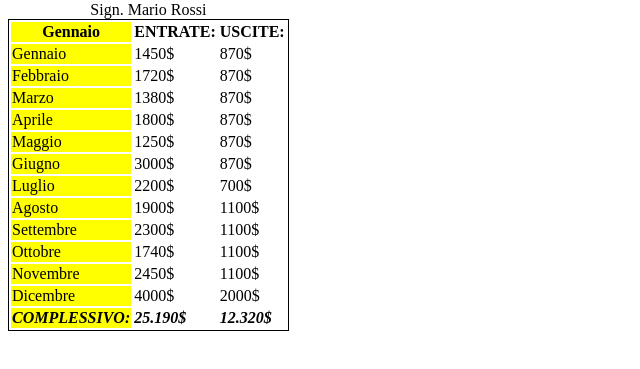
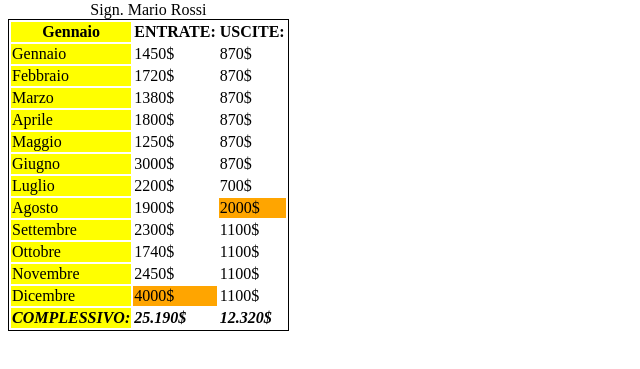
Before and after one commit to cicciocara/esercizi-corso, a plain HTML site: page html/esercizio_3/tabella.html in a window 1280 px wide. Shown: the part 79-448 px from the top of the page, without its empty margins (0-640 px from the left). Drawn offline with Linux system fonts and the light colour scheme.

Commit message:
feat: adding final details(for real)

```diff
--- a/html/esercizio_3/tabella.html
+++ b/html/esercizio_3/tabella.html
@@ -4,6 +4,8 @@
     <meta charset="UTF-8">
     <meta http-equiv="X-UA-Compatible" content="IE=edge">
     <meta name="viewport" content="width=device-width, initial-scale=1.0">
+    <meta name="author" content="Francesco Caramagno">
+    <meta name="description" content="Tabella resoconto annuo">
     <title>Tabella</title>
 </head>
 <body>
@@ -67,7 +69,7 @@
             <tr>
                 <td>Agosto</td>
                 <td>1900$</td>
-                <td>1100$</td>
+                <td style="background-color: orange">2000$</td>
             </tr>
             <tr>
                 <td>Settembre</td>
@@ -86,8 +88,8 @@
             </tr>
             <tr>
                 <td>Dicembre</td>
-                <td>4000$</td>
-                <td>2000$</td>
+                <td style="background-color: orange">4000$</td>
+                <td>1100$</td>
             </tr>
         </tbody>
         <tfoot>
```
